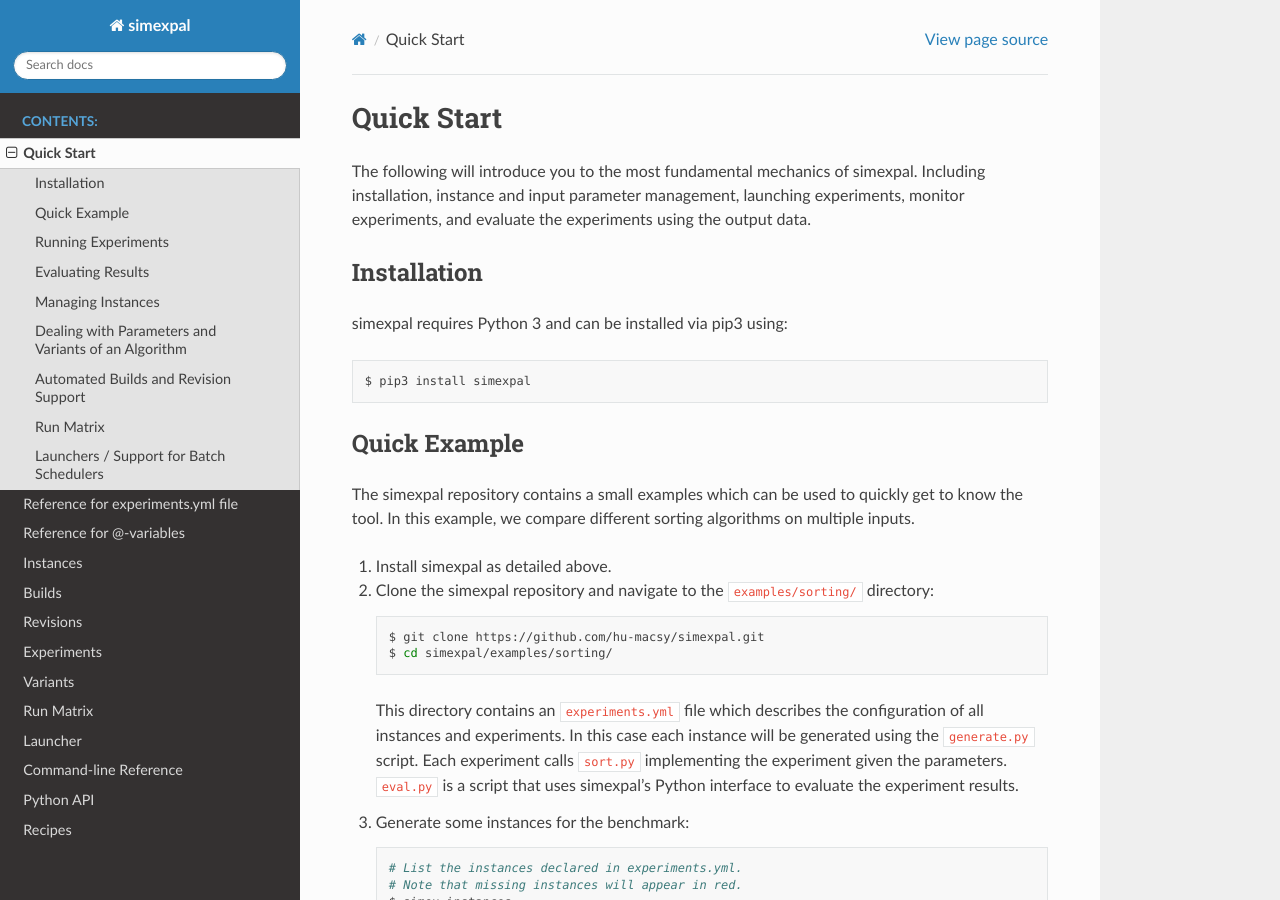
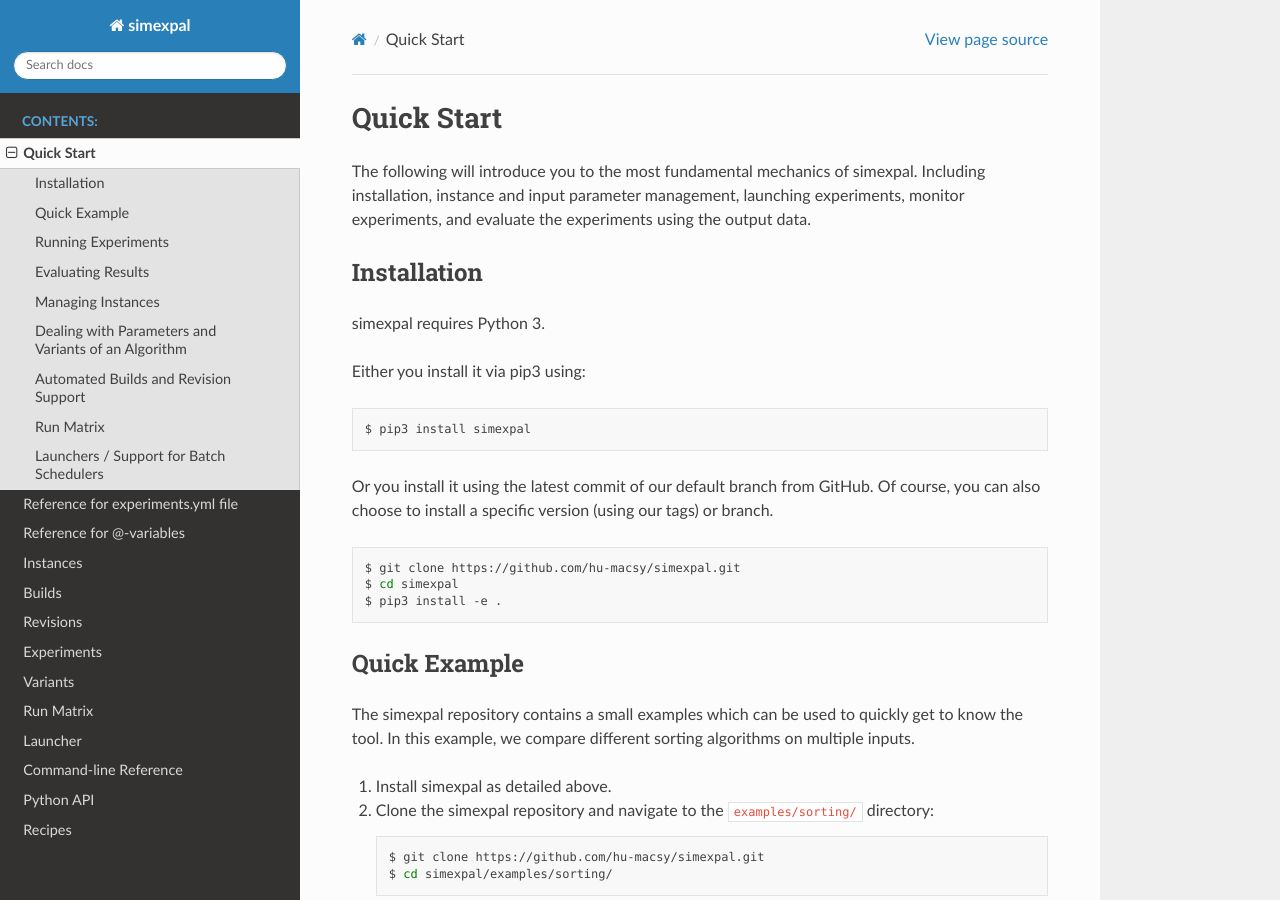
Before and after one commit to hu-macsy/simexpal, a Sphinx documentation site: the page built from docs/quick_start.rst, in a window 1280 px wide and 900 px high. Built offline with Sphinx 7.4.7 and the Read the Docs theme 2.0.0, drawn with Linux system fonts in a browser that asks for light colours.

Commit message:
Installation via github.

```diff
--- a/docs/quick_start.rst
+++ b/docs/quick_start.rst
@@ -13,11 +13,23 @@
 Installation
 ------------
 
-simexpal requires Python 3 and can be installed via pip3 using:
+simexpal requires Python 3.
+
+Either you install it via pip3 using:
 
 .. code-block:: bash
 
    $ pip3 install simexpal
+
+Or you install it using the latest commit of our default branch from GitHub. Of
+course, you can also choose to install a specific version (using our tags) or
+branch.
+
+.. code-block:: bash
+
+   $ git clone https://github.com/hu-macsy/simexpal.git
+   $ cd simexpal
+   $ pip3 install -e .
 
 .. _sortingExample:
 
```
